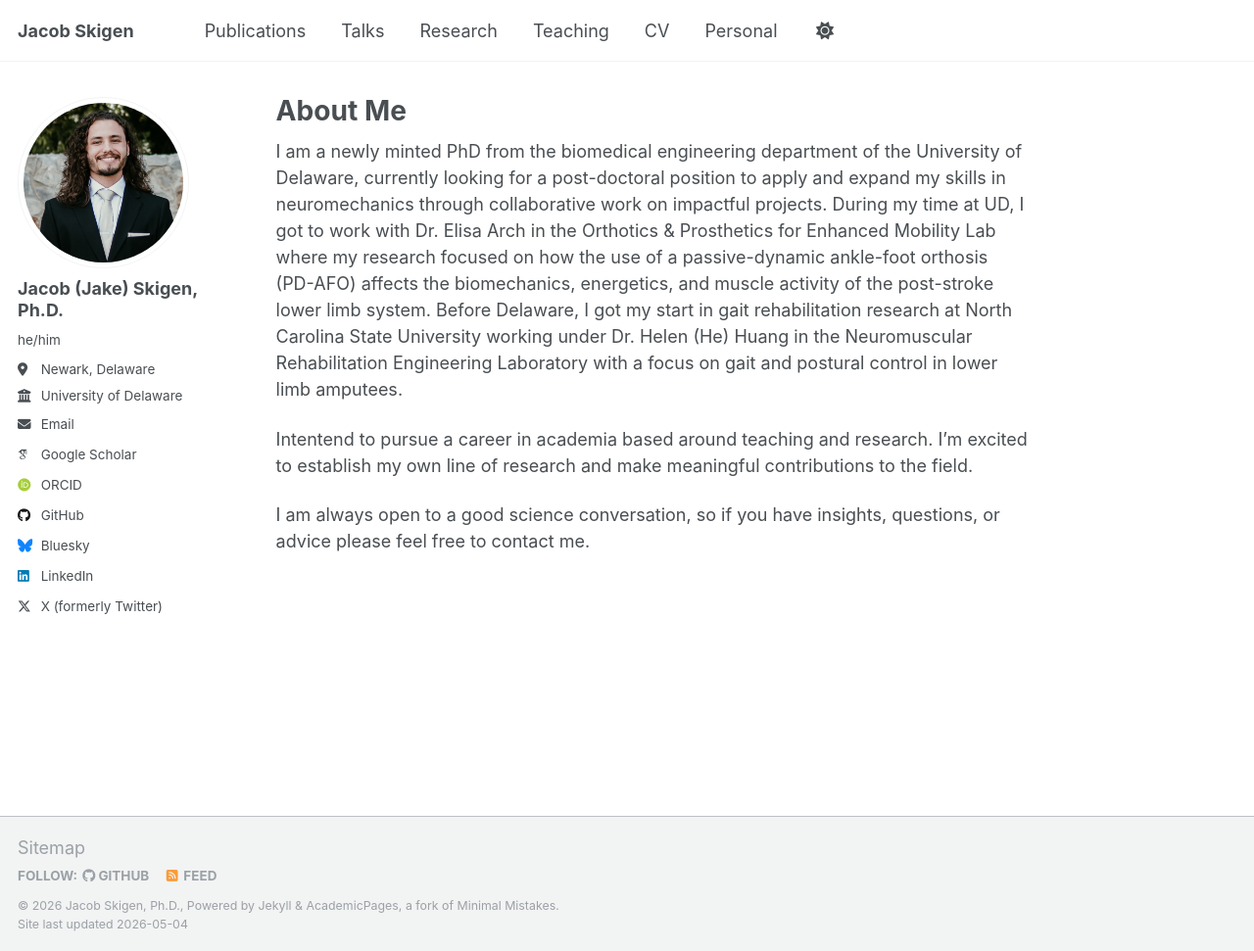
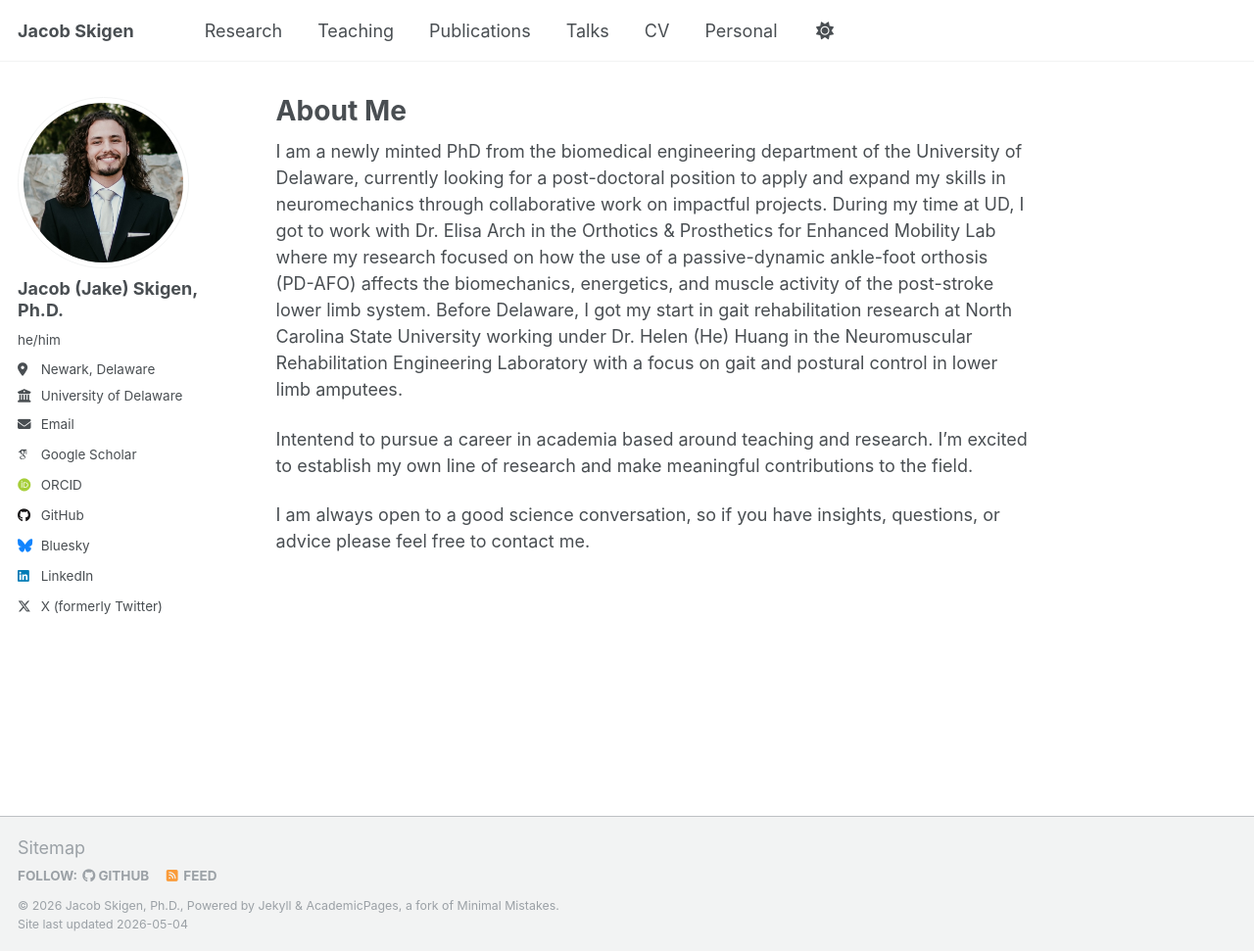
Before and after one commit to JacobSkigen/JacobSkigen.github.io, a Jekyll site: the page built from _pages/about.md, in a window 1280 px wide and 971 px high. Shown: the whole window at 98% size. Built offline with Jekyll 4.4.1, drawn with Linux system fonts in a browser that asks for light colours; some web fonts are replaced; a script that is not in the unit is left out; part of the change alters nothing that is shown.

```diff
--- a/_data/navigation.yml
+++ b/_data/navigation.yml
@@ -8,17 +8,17 @@
 #      Markdown formatted page while the second is generated using JSON.
 
 main:
+  - title: "Research"
+    url: /research/
+
+  - title: "Teaching"
+    url: /teaching/
+
   - title: "Publications"
     url: /publications/
 
   - title: "Talks"
     url: /talks/
-
-  - title: "Research"
-    url: /research/
-
-  - title: "Teaching"
-    url: /teaching/
 
   - title: "CV"
     url: /cv/
```
